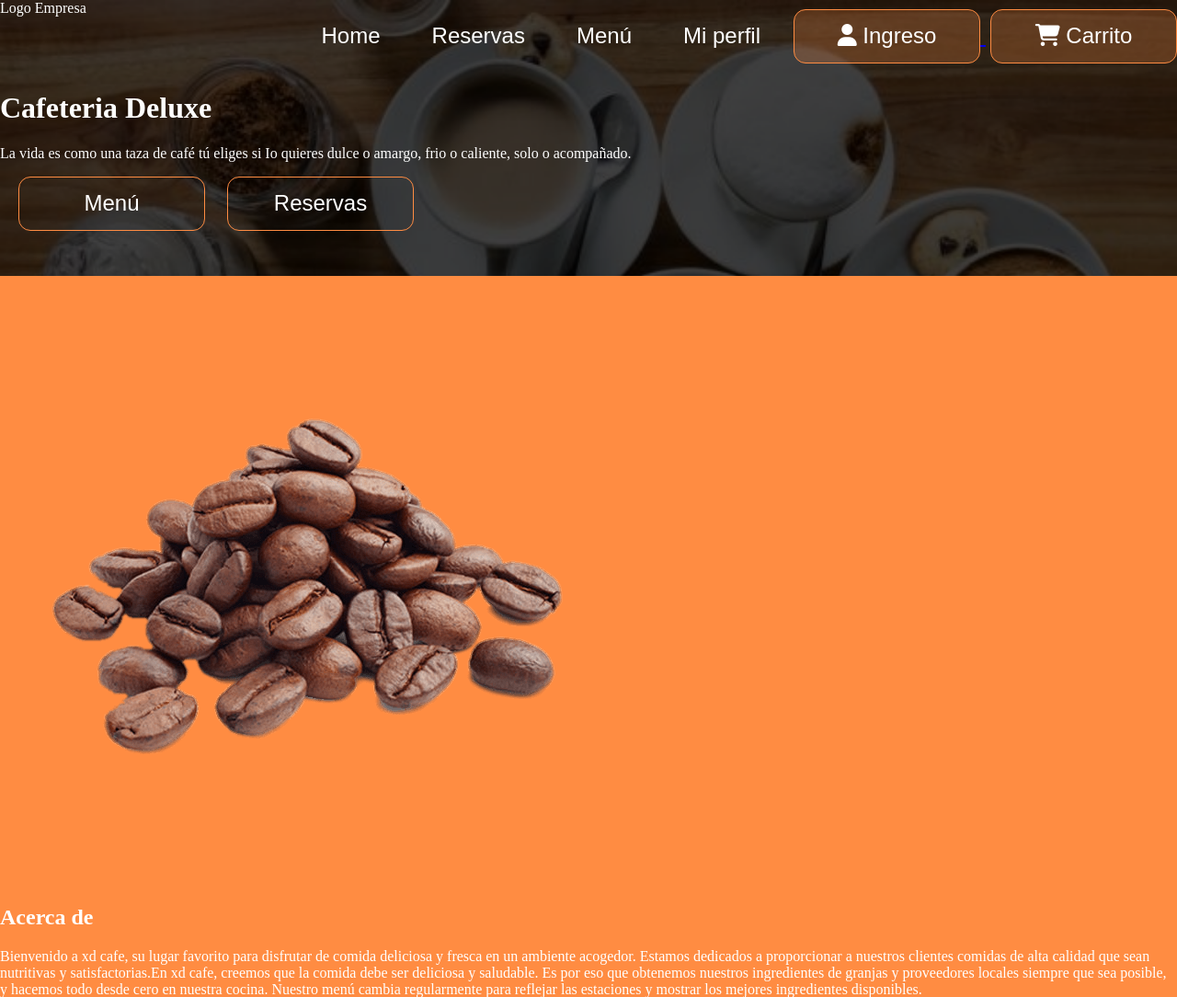
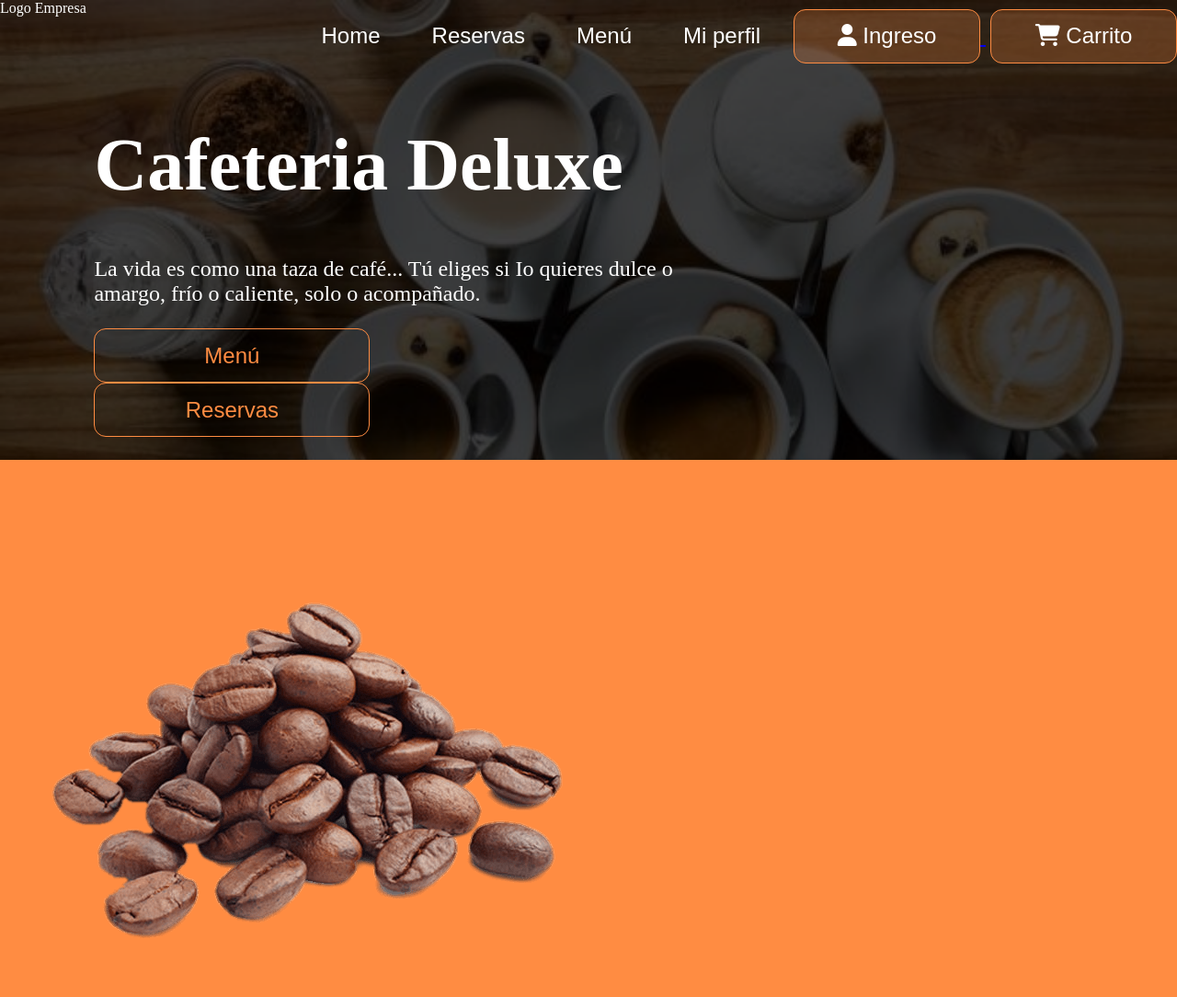
Before and after one commit to yeuryf007/Web-Cafeteria, a PHP site: page / in a window 1280 px wide. Shown: the top 1084 px of the page at 92% size. Run offline with PHP 8.4, Linux system fonts and the light colour scheme; some libraries are stand-ins or nearby versions; some web fonts are replaced.

Commit message:
arreglos en titulo

```diff
--- a/css/stylehome.css
+++ b/css/stylehome.css
@@ -8,7 +8,7 @@ header{
     flex-direction: column;
     margin: 0;
     padding: 0;
-    height: 300px;
+    height: 500px;
     width: 100%;
     overflow: hidden;
     background-size: cover;
@@ -25,8 +25,18 @@ header{
     align-items: center;
     justify-content: center;
     color: white;
+    margin-bottom: 25px;
+    margin-top: auto;
+    margin-left: 8%;
+    width: 50%;
+}
+.titulo>h1{
+    font-size: 80px;
 }
 
+.titulo>p{
+    font-size: x-large;
+}
 .bg-image {
     opacity: 0.25;
     position: absolute;
@@ -79,18 +89,20 @@ main{
 
 .boton3{
     box-sizing: border-box;
-    width: 203px;
+    width: 300px;
     height: 59px;
     background: transparent;
     border: 1px solid #FF8C42;
     border-radius: 13px;
-    color: white;
-    margin-left: 20px;
+    color: #FF8C42;
+    margin-right: 20px;
     font-size:  x-large;
+    align-self: center;
 }
 .boton3:hover{
     background-color: #FF8C42;
     cursor: pointer;
+    color: white;
 }
 
 #navgen{
--- a/index.php
+++ b/index.php
@@ -35,9 +35,9 @@
             </a>
             </nav>
         </div>
-        <div>
+        <div class="titulo">
             <h1>Cafeteria Deluxe</h1>
-            <p>La vida es como una taza de café tú eliges si Io quieres dulce o amargo, frio o caliente, solo o acompañado.</p>
+            <p>La vida es como una taza de café... Tú eliges si Io quieres dulce o amargo, frío o caliente, solo o acompañado.</p>
             <a href="menu.php"><button class="boton3">Menú</button></a>
             <a href="reservas.php"><button class="boton3">Reservas</button></a>
         </div>
```
